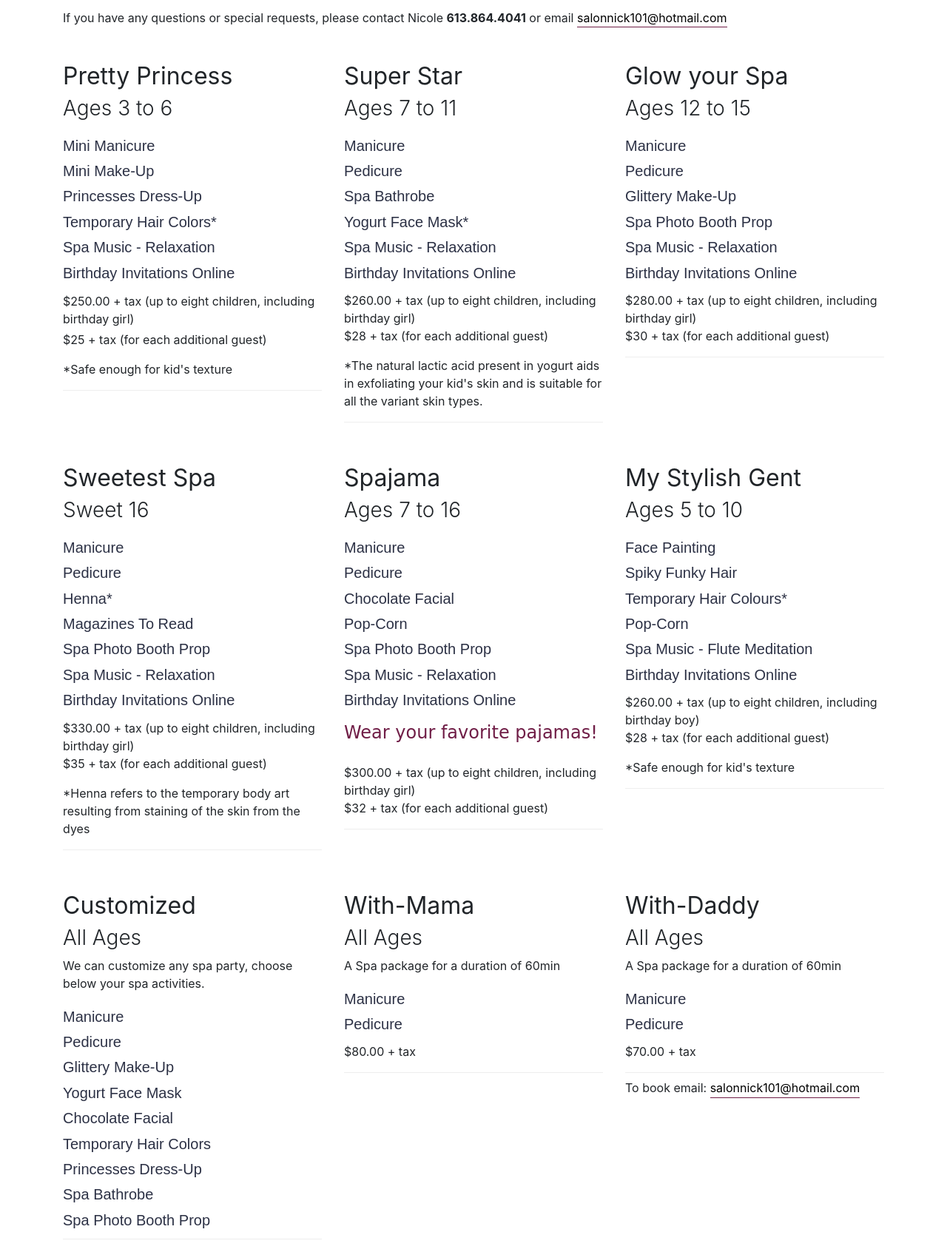
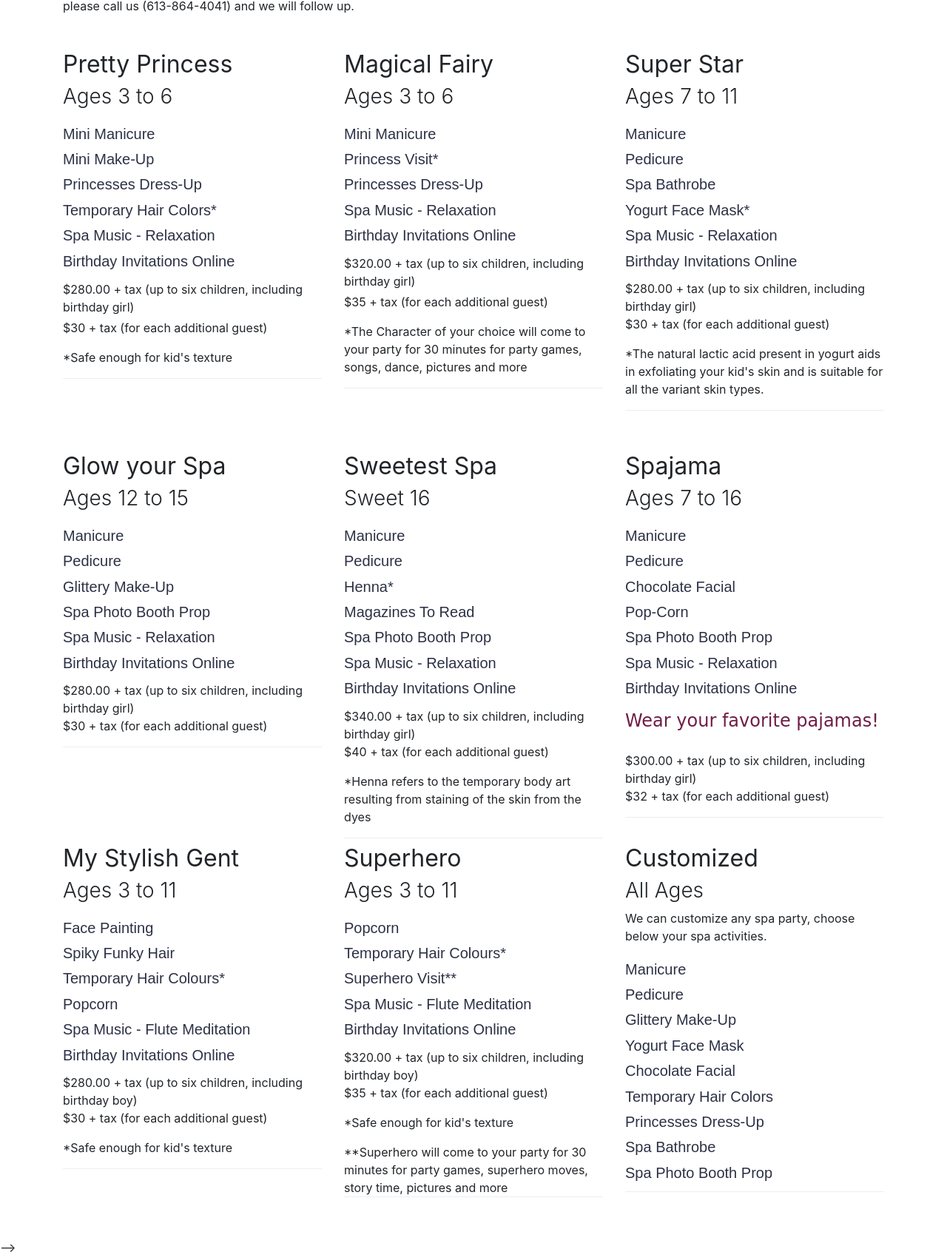
Before and after one commit to sercankum/salonnick, a plain HTML site: page nick101/parties.html in a window 1280 px wide. Shown: the part 1061-2753 px from the top of the page at 74% size. Drawn offline with Linux system fonts and the light colour scheme.

Commit message:
Prices updated

```diff
--- a/nick101/parties.html
+++ b/nick101/parties.html
@@ -390,16 +390,15 @@
         <div class="row mb-5">
           <p class="mb-3 col-12">
             Salon Nick 101 pampers young ladies (3 to 16 years) with manicures,
-            pedicures, make-up and more, as well as little gents (5 to 10 years)
-            with face painting, hair colouring &amp; more. Celebrate your
+            pedicures, make-up and more, as well as little gents (3 to 11 years)
+            with face painting, hair colouring and more. Celebrate your
             child's birthday at Salon Nick 101 with a personalized and stylish
             party designed just for you!
           </p>
 
           <p class="mb-3 col-12">
             Choose below from a variety of fun spa party packages of a duration
-            of two hours that accommodate all ages. Party for up to fourteen
-            guests, including the guest of honor. Each party consists of 75
+            of two hours that accommodate all ages. Each party consists of 75
             minutes in the spa room and 45 minutes in our decorated party room.
           </p>
 
@@ -409,11 +408,6 @@
             for storing any food you have brought.
           </p>
 
-          <p class="mb-3 col-12">
-            Salon Nick 101 requires a Kids Activity Disclaimer for all parties.
-            Please fill out the form provided in your Birthday Party Package and
-            bring it with you on the day of your party.
-          </p>
 
           <p class="mb-3 col-12">
             Please note that we can always customize any spa party to meet your
@@ -425,10 +419,8 @@
           <p class="mb-3 col-12">Guests must reserve at least two weeks in advance to be guaranteed a seat.
           <strong>A $100.00 non-refundable deposit fee</strong> is required to confirm your party date, with full payment due on the day of the party.At least one adult must be present during the activity (3 to 11 years).</p>
           <p class="col-12">
-            If you have any questions or special requests, please contact Nicole <strong>613.864.4041</strong> or email
-            <a href="mailto:salonnick101@hotmail.com"
-              >salonnick101@hotmail.com</a
-            >
+            For birthday parties inquiries or if you have any questions about our spa parties and events, please contact Nicole at<strong> 613-864-4041</strong> or email us at <a href="salonnick101@hotmail.com">salonnick101@hotmail.com.</a>"
+            If you have been in touch with us by email, please check your junk/spam folder and if you cannot see a reply from us, please call us (613-864-4041) and we will follow up.
           </p>
         </div>
 
@@ -464,10 +456,44 @@
             </div>
 
             <p class="price mb-1">
-              $250.00 + tax (up to eight children, including birthday girl)
+              $280.00 + tax (up to six children, including birthday girl)
             </p>
-            <p class="price mb-3">$25 + tax (for each additional guest)</p>
+            <p class="price mb-3">$30 + tax (for each additional guest)</p>
             <p class="mb-3">*Safe enough for kid's texture</p>
+            <div class="grey-border-bottom mb-2"></div>
+          </div>
+
+          <div class="col-lg-4 col-md-4 col-sm-6 mb-5 mb-lg-0">
+            <div class="section-title">
+              <h2>Magical Fairy</h2>
+              <h3>Ages 3 to 6</h3>
+            </div>
+
+            <div class="service-box">
+              <h4>Mini Manicure</h4>
+            </div>
+            <div class="service-box">
+              <h4> Princess Visit*</h4>
+            </div>
+
+            <div class="service-box">
+              <h4>Princesses Dress-Up</h4>
+            </div>
+
+            <div class="service-box">
+              <h4>Spa Music - Relaxation</h4>
+            </div>
+
+            <div class="service-box mb-3">
+              <h4>Birthday Invitations Online</h4>
+            </div>
+
+            <p class="price mb-1">
+              $320.00 + tax (up to six children, including birthday girl)
+            </p>
+            <p class="price mb-3">$35 + tax (for each additional guest)</p>
+            <p class="mb-3">*The Character of your choice will come to your party for 30 minutes for party games, songs, dance, pictures and more
+            </p>
             <div class="grey-border-bottom mb-2"></div>
           </div>
 
@@ -501,9 +527,9 @@
               <h4>Birthday Invitations Online</h4>
             </div>
             <p class="price">
-              $260.00 + tax (up to eight children, including birthday girl)
+              $280.00 + tax (up to six children, including birthday girl)
             </p>
-            <p class="price mb-3">$28 + tax (for each additional guest)</p>
+            <p class="price mb-3">$30 + tax (for each additional guest)</p>
 
             <p class="mb-3">
               *The natural lactic acid present in yogurt aids in exfoliating
@@ -512,6 +538,9 @@
             <div class="grey-border-bottom mb-2"></div>
           </div>
 
+        </div>
+
+        <div class="row mb-5">
           <div class="col-lg-4 col-sm-6 mb-5 mb-lg-0">
             <div class="section-title">
               <h2>Glow your Spa</h2>
@@ -542,14 +571,11 @@
             </div>
 
             <p class="price">
-              $280.00 + tax (up to eight children, including birthday girl)
+              $280.00 + tax (up to six children, including birthday girl)
             </p>
             <p class="price mb-3">$30 + tax (for each additional guest)</p>
             <div class="grey-border-bottom mb-2"></div>
           </div>
-        </div>
-
-        <div class="row mb-5">
           <div class="col-lg-4 col-sm-6 mb-5 mb-lg-0">
             <div class="section-title">
               <h2>Sweetest Spa</h2>
@@ -583,9 +609,9 @@
               <h4>Birthday Invitations Online</h4>
             </div>
             <p class="price">
-              $330.00 + tax (up to eight children, including birthday girl)
+              $340.00 + tax (up to six children, including birthday girl)
             </p>
-            <p class="price mb-3">$35 + tax (for each additional guest)</p>
+            <p class="price mb-3">$40 + tax (for each additional guest)</p>
             <p class="mb-3">
               *Henna refers to the temporary body art resulting from staining of
               the skin from the dyes
@@ -631,7 +657,7 @@
             </div>
 
             <p class="price">
-              $300.00 + tax (up to eight children, including birthday girl)
+              $300.00 + tax (up to six children, including birthday girl)
             </p>
             <p class="price mb-3">$32 + tax (for each additional guest)</p>
             <div class="grey-border-bottom mb-2"></div>
@@ -641,7 +667,7 @@
           <div class="col-lg-4 col-sm-6 mb-5 mb-lg-0">
             <div class="section-title">
               <h2>My Stylish Gent</h2>
-              <h3>Ages 5 to 10</h3>
+              <h3>Ages 3 to 11</h3>
             </div>
 
             <div class="service-box">
@@ -655,7 +681,7 @@
               <h4>Temporary Hair Colours*</h4>
             </div>
             <div class="service-box">
-              <h4>Pop-corn</h4>
+              <h4>Popcorn</h4>
             </div>
             <div class="service-box">
               <h4>Spa Music - Flute Meditation</h4>
@@ -665,20 +691,47 @@
             </div>
 
             <p class="price">
-              $260.00 + tax (up to eight children, including birthday boy)
+              $280.00 + tax (up to six children, including birthday boy)
             </p>
-            <p class="price mb-3">$28 + tax (for each additional guest)</p>
+            <p class="price mb-3">$30 + tax (for each additional guest)</p>
             <p class="mb-3">*Safe enough for kid's texture</p>
             <div class="grey-border-bottom mb-2"></div>
 
           </div>
-        </div>
-
-        <div class="row mb-3">
-          <!-- New Pacakges -->
-
           <div class="col-lg-4 col-sm-6 mb-5 mb-lg-0">
             <div class="section-title">
+              <h2>Superhero</h2>
+              <h3>Ages 3 to 11</h3>
+            </div>
+
+            <div class="service-box">
+              <h4>Popcorn</h4>
+            </div>
+            <div class="service-box">
+              <h4>Temporary Hair Colours*</h4>
+            </div>
+            <div class="service-box">
+              <h4>Superhero Visit**<h4>
+            </div>
+
+            <div class="service-box">
+              <h4>Spa Music - Flute Meditation</h4>
+            </div>
+            <div class="service-box">
+              <h4>Birthday Invitations Online</h4>
+            </div>
+
+            <p class="price">
+              $320.00 + tax (up to six children, including birthday boy)
+            </p>
+            <p class="price mb-3">$35 + tax (for each additional guest)</p>
+            <p class="mb-3">*Safe enough for kid's texture</p>
+            <p class="mb-3"></p>**Superhero will come to your party for 30 minutes for party games, superhero moves, story time, pictures and more</p>
+            <div class="grey-border-bottom mb-2"></div>
+
+          </div>
+          <div class="col-lg-4 col-sm-6 mb-5 mb-lg-0">
+           <div class="section-title">
               <h2>Customized</h2>
               <h3>All Ages</h3>
               <p>
@@ -724,9 +777,12 @@
             </div>
 
             <div class="grey-border-bottom mb-2"></div>
+          </div>
+        </div>
 
-          </div>
-          <div class="col-lg-4 col-sm-6 mb-5 mb-lg-0">
+        <!-- <div class="row mb-3">
+          <!-- New Pacakges -->
+          <!-- <div class="col-lg-4 col-sm-6 mb-5 mb-lg-0">
             <div class="section-title">
               <h2>With-Mama</h2>
               <h3>All Ages</h3>
@@ -769,8 +825,8 @@
                 href="mailto:salonnick101@hotmail.com"
                 >salonnick101@hotmail.com</a
               >
-            </p>
-          </div>
+            </p> -->
+          </div> -->
 
           <!-- Row End -->
         </div>
@@ -779,7 +835,7 @@
       </div>
     </section>
 
-    <section class="section-padding s-22 container">
+    <!-- <section class="section-padding s-22 container">
       <div class="row">
         <h1 class="col-12">Our Current Events</h1>
       </div>
@@ -856,7 +912,7 @@
       <div class="container">
         <div class="row"></div>
       </div>
-    </section>
+    </section> -->
 
     <!-- Start: Footer Sidebar
     ============================= -->
```
Also changed, not shown: 4 other files.
